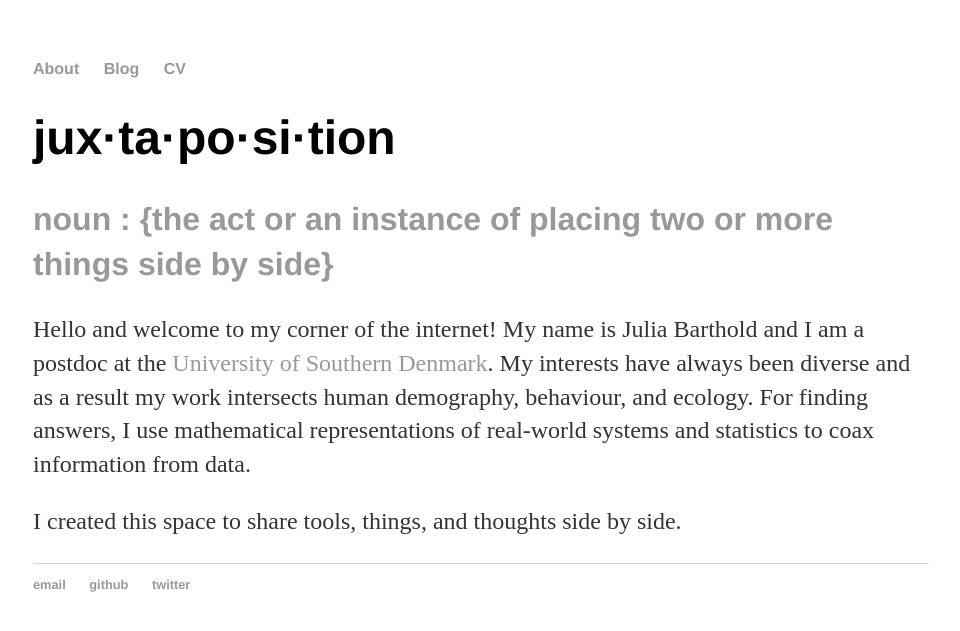
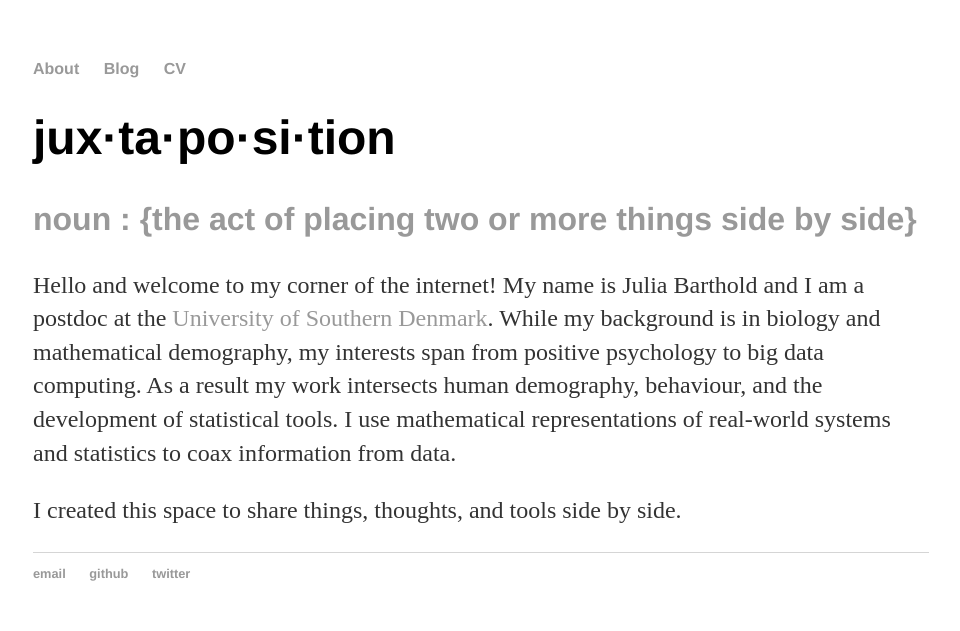
Before and after one commit to bartholdja/bartholdja.github.io, a Jekyll site: the page built from index.html, in a window 1280 px wide. Shown: the top 631 px of the page, without its empty margins (159-1119 px from the left). Built offline with Jekyll 4.4.1, drawn with Linux system fonts in a browser that asks for light colours.

```diff
--- a/about/index.html
+++ b/about/index.html
@@ -4,7 +4,7 @@ title: juxtaposition
 ---
 <div class="blurb">
 	<h1>jux·ta·po·si·tion</h1>
-	<h2>noun : {the act or an instance of placing two or more things side by side}</h2>
+	<h2>noun : {the act of placing two or more things side by side}</h2>
 	<p>Hello and welcome to my corner of the internet! My name is Julia Barthold and I am a postdoc at the <a href="http://www.sdu.dk">University of Southern Denmark</a>. My interests have always been diverse and as a result my work intersects human demography, behaviour, and ecology. For finding answers, I use mathematical representations of real-world systems and statistics to coax information from data.<p>
-	<p>I created this space to share tools, things, and thoughts side by side.<p>
+	<p>I created this space to share things, thoughts, and tools side by side.<p>
 </div><!-- /.blurb -->
--- a/index.html
+++ b/index.html
@@ -4,7 +4,12 @@ title: juxtaposition
 ---
 <div class="blurb">
 	<h1>jux·ta·po·si·tion</h1>
-	<h2>noun : {the act or an instance of placing two or more things side by side}</h2>
-	<p>Hello and welcome to my corner of the internet! My name is Julia Barthold and I am a postdoc at the <a href="http://www.sdu.dk">University of Southern Denmark</a>. My interests have always been diverse and as a result my work intersects human demography, behaviour, and ecology. For finding answers, I use mathematical representations of real-world systems and statistics to coax information from data.<p>
-	<p>I created this space to share tools, things, and thoughts side by side.<p>
+	<h2>noun : {the act of placing two or more things side by side}</h2>
+	<p>Hello and welcome to my corner of the internet! My name is Julia Barthold and I am a
+	postdoc at the <a href="http://www.sdu.dk">University of Southern Denmark</a>. While my
+	background is in biology and mathematical demography, my interests
+	span from positive psychology to big data computing. As a result my work intersects human demography, behaviour,
+	and the development of statistical tools. I use mathematical representations of real-world systems
+	and statistics to coax information from data.<p>
+	<p>I created this space to share things, thoughts, and tools side by side.<p>
 </div><!-- /.blurb -->
```
Also changed, not shown: _posts/2015-09-09-my-first-heroku-app.md (added, +17 -0 lines), _posts/2015-09-18-purchasing-network-vis.md (+1 -1 lines).
